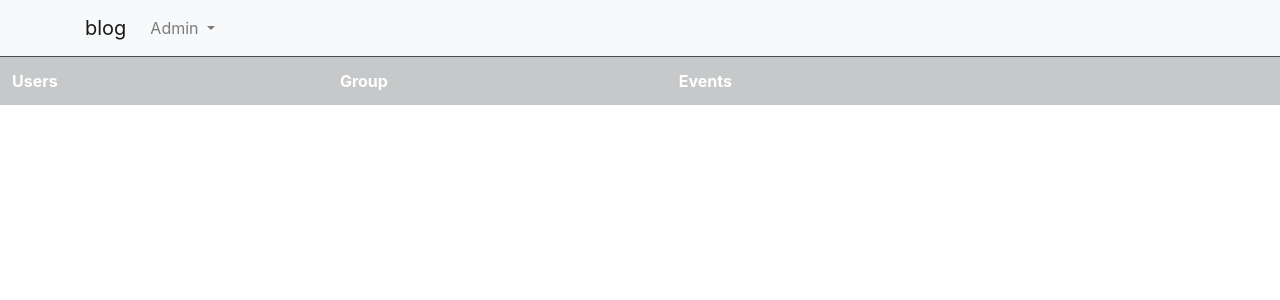
After one commit to reyesgregorie/alumni-passerelle, a Symfony app: template templates/admin_user/index.html.twig in a window 1280 px wide. The commit adds this page. Shown: the top 300 px of the page. Run offline with Twig, Linux system fonts and the light colour scheme; the template is opened without the code that fills it, so the values that code supplies are empty; some libraries are stand-ins or nearby versions.

Commit message:
cration admin user controller + ajout  de la nav

```diff
--- a/src/Entity/Users.php
+++ b/src/Entity/Users.php
@@ -5,6 +5,7 @@ namespace App\Entity;
 use Doctrine\Common\Collections\ArrayCollection;
 use Doctrine\Common\Collections\Collection;
 use Doctrine\ORM\Mapping as ORM;
+use Symfony\Component\Validator\Constraints as Assert;
 
 /**
  * Users
@@ -24,6 +25,7 @@ class Users
     private $id;
 
     /**
+     * @Assert\NotBlank()
      * @var string
      *
      * @ORM\Column(name="firstName", type="string", length=50, nullable=false)
--- /dev/null
+++ b/templates/admin_user/index.html.twig
@@ -0,0 +1,35 @@
+{% extends 'base.html.twig' %}
+
+{% block title %}Hello AdminArticleController!{% endblock %}
+
+{% block body %}
+    <table class="table">
+{#        <p><a href="{{ path('app_adminuser_edit') }}" class="btn btn-primary">Ecrire un article</a></p>#}
+        <tr class="table table-striped table-dark">
+            <th>Users</th>
+            <th>Group</th>
+            <th>Events</th>
+            <th width="250px"></th>
+        </tr>
+        {% for user in users %}
+            <tr class="table table-striped table-dark">
+                <th>{{ user.id }}</th>
+                <th>{{ user.firstname }}</th>
+ user               <th>{{ user.lastname }}</th>
+                <th> {{ user.email('d/m/Y H:i') }}</th>
+                <th >
+{#                    <a href="{{ path('app_adminarticle_edit',{'id': article.id}) }}"#}
+{#                       class="btn btn-primary">Modifier</a>#}
+
+{#                    <a href="{{ path('app_adminarticle_delete',{'id': article.id}) }}"#}
+{#                       class="btn btn-danger">Supprimer</a>#}
+                </th>
+            </tr>
+
+
+        {% endfor %}
+
+
+    </table>
+
+{% endblock %}
--- a/templates/base.html.twig
+++ b/templates/base.html.twig
@@ -3,10 +3,47 @@
     <head>
         <meta charset="UTF-8">
         <title>{% block title %}Welcome!{% endblock %}</title>
-        {% block stylesheets %}{% endblock %}
+        {% block stylesheets %}
+            <link rel="stylesheet" href="https://stackpath.bootstrapcdn.com/bootstrap/4.5.0/css/bootstrap.min.css" integrity="sha384-9aIt2nRpC12Uk9gS9baDl411NQApFmC26EwAOH8WgZl5MYYxFfc+NcPb1dKGj7Sk" crossorigin="anonymous">
+            <link rel="stylesheet" href="{{ asset('public/css/style.css') }}">
+        {% endblock %}
     </head>
     <body>
-        {% block body %}{% endblock %}
-        {% block javascripts %}{% endblock %}
+    <nav class="navbar navbar-expand-lg navbar-light bg-light">
+        <div class="container">
+            <a class="navbar-brand" href="{{ path('app_adminuser_index') }}">blog</a>
+            <button class="navbar-toggler" type="button" data-toggle="collapse" data-target="#navbarNav" aria-controls="navbarNav" aria-expanded="false" aria-label="Toggle navigation">
+                <span class="navbar-toggler-icon"></span>
+            </button>
+            <div class="collapse navbar-collapse" id="navbarNav">
+
+                <ul class="navbar-nav">
+                    <li class="nav-item dropdown">
+                        <a class="nav-link dropdown-toggle" href="#" id="navbarDropdown" role="button" data-toggle="dropdown" aria-haspopup="true" aria-expanded="false">
+                            Admin
+                        </a>
+                        <div class="dropdown-menu" aria-labelledby="navbarDropdown">
+                            <a class="dropdown-item" href="{{ path('app_adminuser_index') }}">
+                                Gestion utilisateurs
+                            </a>
+
+                        </div>
+                    </li>
+                </ul>
+
+            </div>
+        </div>
+    </nav>
+    <main class="container">
+
+    </main>
+
+
+    {% block body %}{% endblock %}
+        {% block javascripts %}
+            <script src="https://code.jquery.com/jquery-3.5.1.slim.min.js" integrity="sha384-DfXdz2htPH0lsSSs5nCTpuj/zy4C+OGpamoFVy38MVBnE+IbbVYUew+OrCXaRkfj" crossorigin="anonymous"></script>
+            <script src="https://cdn.jsdelivr.net/npm/popper.js@1.16.0/dist/umd/popper.min.js" integrity="sha384-Q6E9RHvbIyZFJoft+2mJbHaEWldlvI9IOYy5n3zV9zzTtmI3UksdQRVvoxMfooAo" crossorigin="anonymous"></script>
+            <script src="https://stackpath.bootstrapcdn.com/bootstrap/4.5.0/js/bootstrap.min.js" integrity="sha384-OgVRvuATP1z7JjHLkuOU7Xw704+h835Lr+6QL9UvYjZE3Ipu6Tp75j7Bh/kR0JKI" crossorigin="anonymous"></script>
+        {% endblock %}
     </body>
 </html>
```
Also changed, not shown: src/Controller/AdminUserController.php (added, +76 -0 lines).
